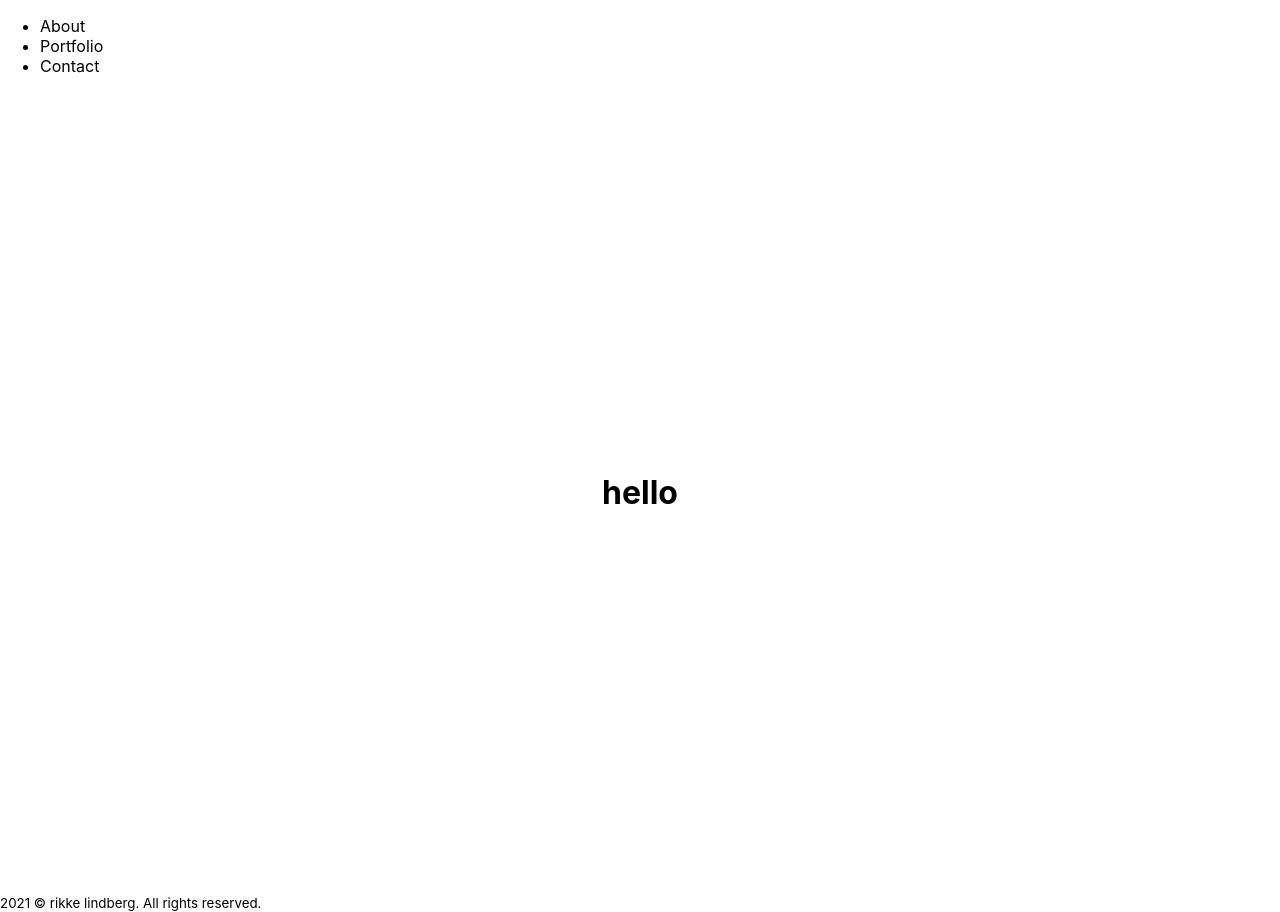
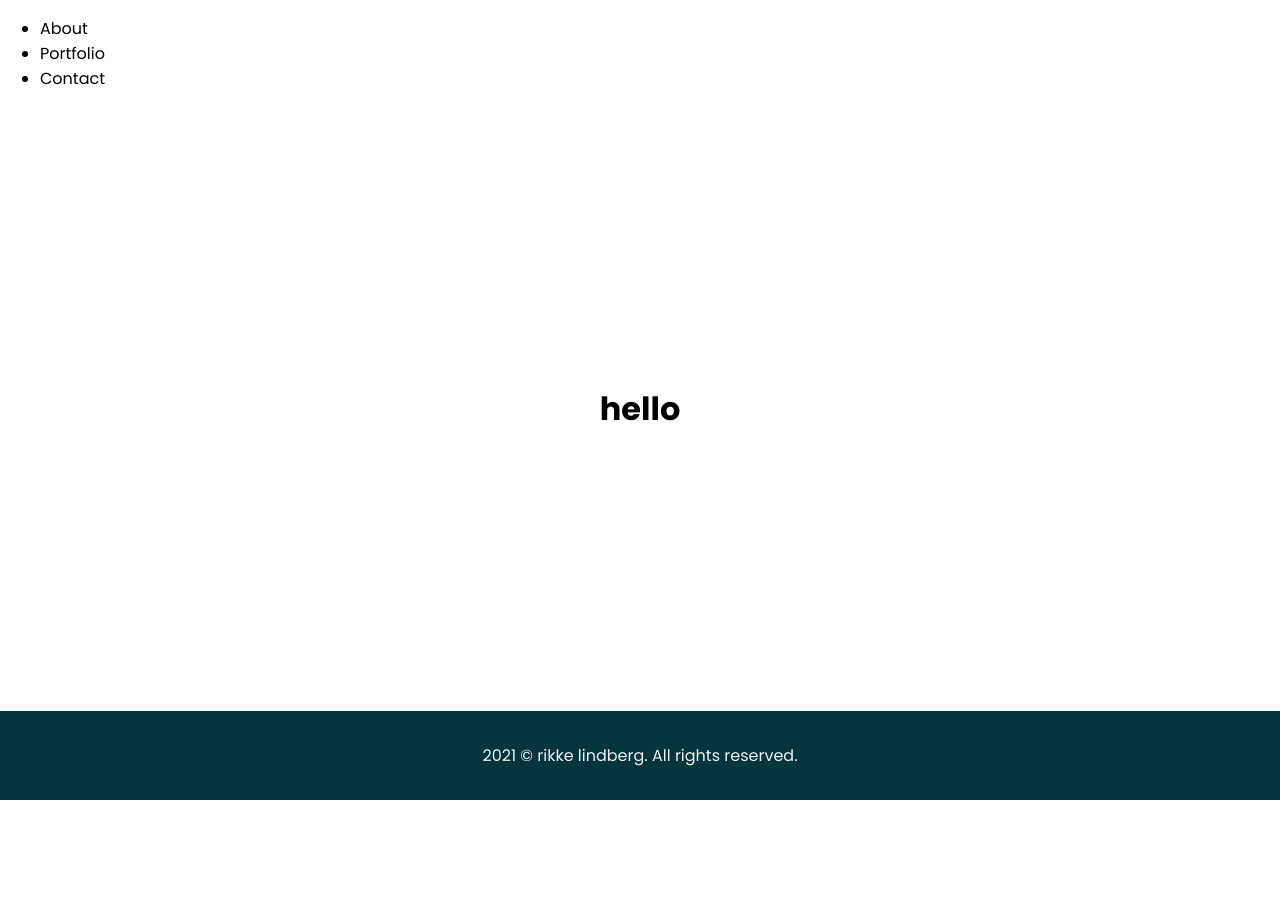
Before and after one commit to RikkeLindberg/portfolio-v2, a Next.js app: page / in a window 1280 px wide. After the commit the page ends 800 px from the top, so only its background shows below. Built offline with nearby package versions, Linux system fonts and the light colour scheme.

Commit message:
add basic styles and typography

```diff
--- a/components/layout/container/Container.js
+++ b/components/layout/container/Container.js
@@ -6,8 +6,8 @@ export default function Container({ children }) {
     return (
         <>
             <Navbar/>
-                <main>
-                    <div>
+                <main className="wrapper">
+                    <div className="container">
                         { children }
                     </div>
                 </main>
--- a/components/layout/footer/Footer.js
+++ b/components/layout/footer/Footer.js
@@ -2,7 +2,7 @@ export default function Footer() {
     const currentYear = new Date().getFullYear();
 
     return (
-        <footer>
+        <footer className="footer">
           <small>{currentYear} &copy; rikke lindberg. All rights reserved.</small>
         </footer>
     )
--- a/package.json
+++ b/package.json
@@ -9,6 +9,7 @@
   },
   "dependencies": {
     "next": "10.1.3",
+    "prop-types": "^15.7.2",
     "react": "17.0.2",
     "react-dom": "17.0.2"
   }
--- a/pages/index.js
+++ b/pages/index.js
@@ -1,9 +1,8 @@
 import Head from 'next/head'
-import styles from '../styles/Home.module.css'
 
 export default function Home() {
   return (
-    <div className={styles.container}>
+    <>
       <Head>
         <title>Rikke Lindberg</title>
         <meta name="keywords" content="front end developer" />
@@ -13,6 +12,6 @@ export default function Home() {
       <div>
         <h1>hello</h1>
       </div>
-    </div>
+    </>
   )
 }
--- a/styles/Home.module.css
+++ /dev/null
@@ -1,122 +0,0 @@
-.container {
-  min-height: 100vh;
-  padding: 0 0.5rem;
-  display: flex;
-  flex-direction: column;
-  justify-content: center;
-  align-items: center;
-}
-
-.main {
-  padding: 5rem 0;
-  flex: 1;
-  display: flex;
-  flex-direction: column;
-  justify-content: center;
-  align-items: center;
-}
-
-.footer {
-  width: 100%;
-  height: 100px;
-  border-top: 1px solid #eaeaea;
-  display: flex;
-  justify-content: center;
-  align-items: center;
-}
-
-.footer img {
-  margin-left: 0.5rem;
-}
-
-.footer a {
-  display: flex;
-  justify-content: center;
-  align-items: center;
-}
-
-.title a {
-  color: #0070f3;
-  text-decoration: none;
-}
-
-.title a:hover,
-.title a:focus,
-.title a:active {
-  text-decoration: underline;
-}
-
-.title {
-  margin: 0;
-  line-height: 1.15;
-  font-size: 4rem;
-}
-
-.title,
-.description {
-  text-align: center;
-}
-
-.description {
-  line-height: 1.5;
-  font-size: 1.5rem;
-}
-
-.code {
-  background: #fafafa;
-  border-radius: 5px;
-  padding: 0.75rem;
-  font-size: 1.1rem;
-  font-family: Menlo, Monaco, Lucida Console, Liberation Mono, DejaVu Sans Mono,
-    Bitstream Vera Sans Mono, Courier New, monospace;
-}
-
-.grid {
-  display: flex;
-  align-items: center;
-  justify-content: center;
-  flex-wrap: wrap;
-  max-width: 800px;
-  margin-top: 3rem;
-}
-
-.card {
-  margin: 1rem;
-  flex-basis: 45%;
-  padding: 1.5rem;
-  text-align: left;
-  color: inherit;
-  text-decoration: none;
-  border: 1px solid #eaeaea;
-  border-radius: 10px;
-  transition: color 0.15s ease, border-color 0.15s ease;
-}
-
-.card:hover,
-.card:focus,
-.card:active {
-  color: #0070f3;
-  border-color: #0070f3;
-}
-
-.card h3 {
-  margin: 0 0 1rem 0;
-  font-size: 1.5rem;
-}
-
-.card p {
-  margin: 0;
-  font-size: 1.25rem;
-  line-height: 1.5;
-}
-
-.logo {
-  height: 1em;
-}
-
-@media (max-width: 600px) {
-  .grid {
-    width: 100%;
-    flex-direction: column;
-  }
-}
--- a/styles/globals.css
+++ b/styles/globals.css
@@ -1,16 +1,50 @@
+@import url("https://fonts.googleapis.com/css2?family=Poppins:ital,wght@0,400;0,500;0,700;1,100&display=swap");
+
 html,
 body {
   padding: 0;
   margin: 0;
-  font-family: -apple-system, BlinkMacSystemFont, Segoe UI, Roboto, Oxygen,
-    Ubuntu, Cantarell, Fira Sans, Droid Sans, Helvetica Neue, sans-serif;
+  font-family: "Poppins", sans-serif;
+  height: 100%;
 }
 
 a {
   color: inherit;
   text-decoration: none;
+  cursor: pointer;
 }
 
 * {
   box-sizing: border-box;
 }
+
+#__next {
+  display: flex;
+  flex-direction: column;
+  height: 100%;
+}
+
+.wrapper {
+  flex: 1 0 auto;
+  padding: 5rem 0;
+}
+
+.container {
+  display: flex;
+  flex-direction: column;
+  align-items: center;
+  justify-content: center;
+  max-width: 90%;
+  height: 100%;
+  margin: 0 auto;
+}
+
+.footer {
+  display: flex;
+  justify-content: center;
+  flex-shrink: 0;
+  padding: 2rem 0;
+  background: #02353c;
+  font-size: 1.2rem;
+  color: #f1f1f1;
+}
```
Also changed, not shown: components/typography/Heading.js (added, +11 -0 lines), components/typography/Paragraph.js (added, +11 -0 lines).
